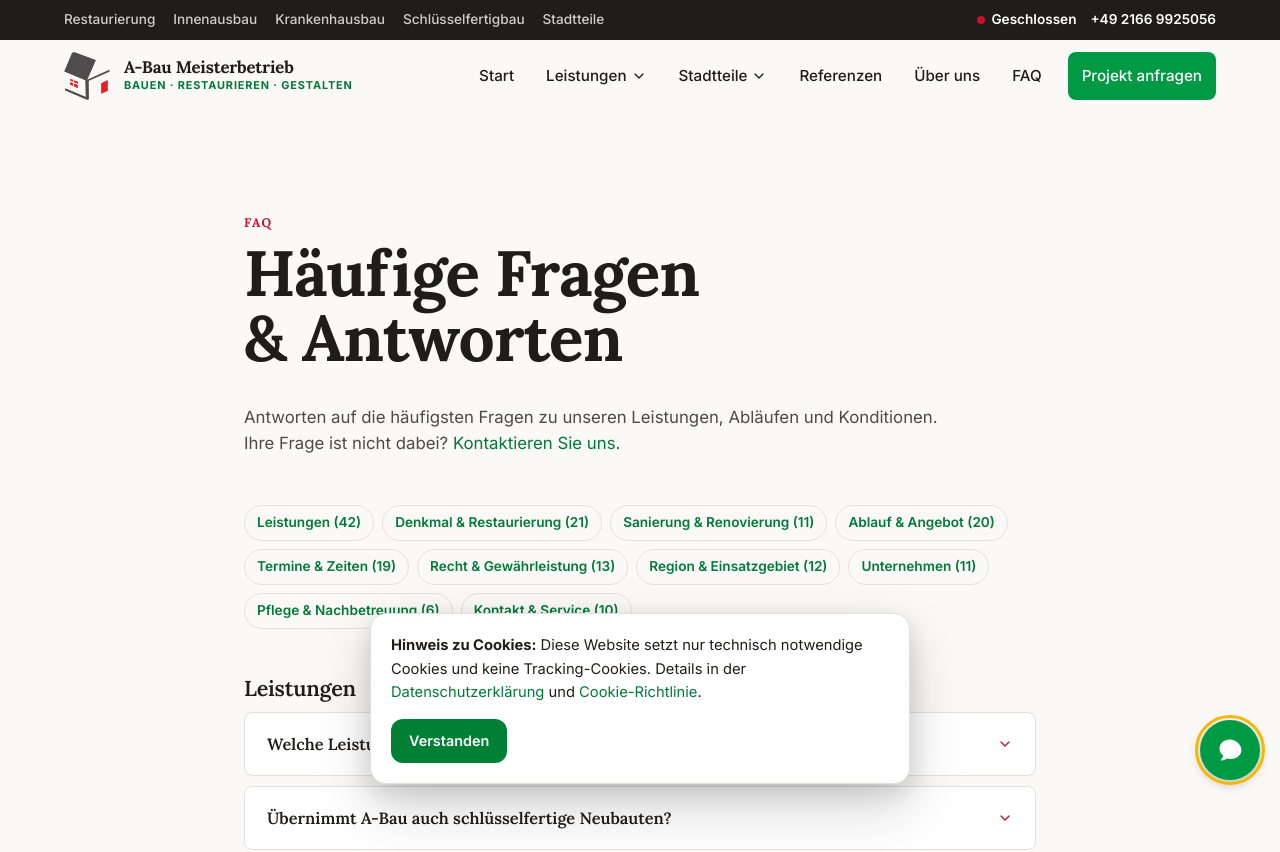
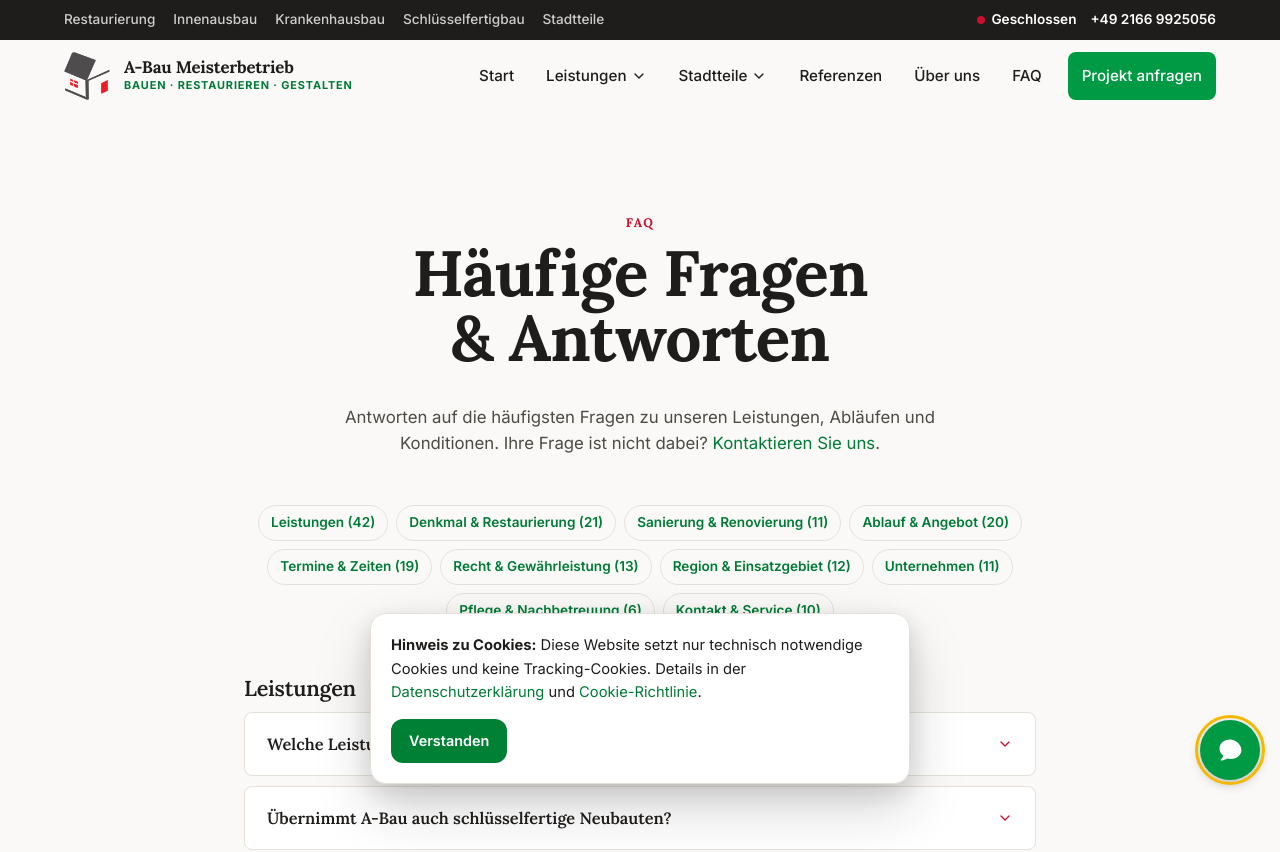
Before and after one commit to nexifyai-dev/a-bau, a Next.js app in the folder site/: page /faq in a window 1280 px wide. Shown: the top 852 px of the page. Built offline with nearby package versions, Linux system fonts and the light colour scheme.

Commit message:
fix(ui): Runde 44 — section-head global zentriert (alle Seiten), Detail-Buttons + FAQ-Nav zentriert; Footer bleibt Spalten-Layout (Rückfrage)

```diff
--- a/site/src/app/globals.css
+++ b/site/src/app/globals.css
@@ -287,9 +287,9 @@ button, input, textarea, select { font: inherit; }
 .hero-actions .btn-ghost { color: #fff; border-color: rgba(255, 255, 255, .6); background: rgba(0, 0, 0, .35); }
 .hero-actions .btn-ghost:hover { border-color: #fff; background: rgba(0, 0, 0, .5); color: #fff; }
 
-.section-head { max-width: 720px; margin-bottom: var(--space-7); }
+.section-head { max-width: 720px; margin: 0 auto var(--space-7); text-align: center; }
 .section-head h2 { margin-bottom: var(--space-3); }
-.section-head p { color: var(--color-text-2); font-size: 1.05rem; }
+.section-head p { color: var(--color-text-2); font-size: 1.05rem; margin-inline: auto; max-width: 65ch; }
 .trust-bar { background: var(--color-neutral-dark-2); color: var(--color-text-inv); }
 .trust-bar .container { display: grid; grid-template-columns: repeat(auto-fit, minmax(200px, 1fr)); gap: 24px; padding: 32px 20px; }
 .trust-item { display: flex; gap: 12px; align-items: center; }
@@ -363,7 +363,7 @@ button, input, textarea, select { font: inherit; }
 .acc-btn { display: flex; align-items: center; justify-content: space-between; gap: 14px; cursor: pointer; padding: 18px 22px; font-weight: 600; font-family: var(--font-head); font-size: 1.02rem; background: none; border: 0; width: 100%; text-align: left; color: var(--color-text); }
 .faq-gruppe { margin-top: var(--space-7); }
 .faq-gruppen-titel { font-size: 1.35rem; margin-bottom: var(--space-3); }
-.faq-nav { display: flex; flex-wrap: wrap; gap: 8px; margin-bottom: var(--space-5); }
+.faq-nav { display: flex; flex-wrap: wrap; gap: 8px; margin-bottom: var(--space-5); justify-content: center; }
 .faq-nav a { font-size: .85rem; font-weight: 600; padding: 6px 12px; border: 1px solid var(--color-line); border-radius: 999px; color: var(--color-accent-hover); text-decoration: none; }
 .faq-nav a:hover { background: var(--color-bg-soft); }
 .acc-panel { padding: 0 22px 20px; color: var(--color-text-2); font-size: .95rem; }
--- a/site/src/app/leistungen/[slug]/page.tsx
+++ b/site/src/app/leistungen/[slug]/page.tsx
@@ -71,7 +71,7 @@ export default async function LeistungPage({ params }: { params: Promise<{ slug:
                 </span>
               ))}
             </p>
-            <div className="hero-actions mt-5">
+            <div className="hero-actions hero-actions-center mt-5">
               <Link className="btn btn-primary" href="/kontakt/">Projekt anfragen</Link>
               <Link className="btn btn-ghost" href="/leistungen/">Alle Leistungen</Link>
             </div>
--- a/site/src/app/stadtteile/[slug]/page.tsx
+++ b/site/src/app/stadtteile/[slug]/page.tsx
@@ -57,7 +57,7 @@ export default async function StadtteilPage({ params }: { params: Promise<{ slug
                 </span>
               ))}
             </p>
-            <div className="hero-actions mt-5">
+            <div className="hero-actions hero-actions-center mt-5">
               <Link className="btn btn-primary" href="/kontakt/">Projekt in {q.name} anfragen</Link>
               <Link className="btn btn-ghost" href="/stadtteile/">Alle Stadtteile</Link>
             </div>
```
Also changed, not shown: 1 other file (tests, documents, lock files or other folders).
